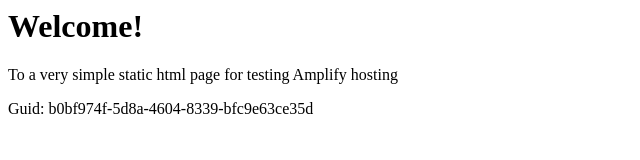
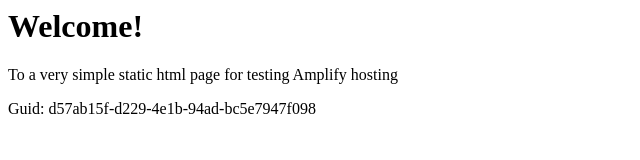
Before and after one commit to aws-aemilia-sin/Github-PR-Commit-Integration-Test-DoNotTouch-Gith-BKMSSQOA-v1-preprod-ap-southeast-1, a website: page src/index.html in a window 1280 px wide. Shown: the full height of the page, 0-640 px from the left. Drawn offline with Linux system fonts and the light colour scheme.

Commit message:
commit from integ tests

```diff
--- a/src/index.html
+++ b/src/index.html
@@ -12,6 +12,6 @@
 <body>
     <h1>Welcome!</h1>
     <p>To a very simple static html page for testing Amplify hosting</p>
-    <p>Guid: b0bf974f-5d8a-4604-8339-bfc9e63ce35d</p></body>
+    <p>Guid: d57ab15f-d229-4e1b-94ad-bc5e7947f098</p></body>
 
 </html>
```
